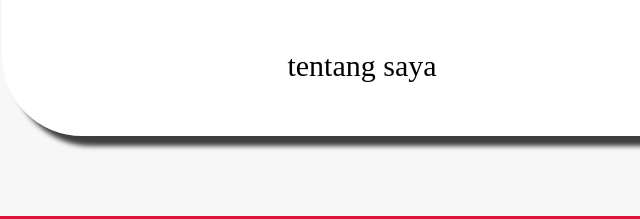
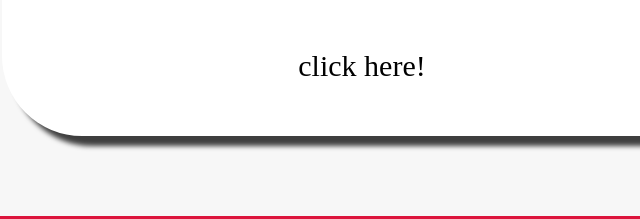
Before and after one commit to basyidchairil-netizen/website-saya, a plain HTML site: page about.html in a window 1280 px wide. Shown: the part 504-723 px from the top of the page, 278-918 px from the left. Drawn offline with Linux system fonts and the light colour scheme.

Commit message:
Update about.html

```diff
--- a/about.html
+++ b/about.html
@@ -25,7 +25,7 @@
     <DIV class="about-content">
       <a href="tentang sy.html" class="a-content">
         <IMG SRC="WhatsApp Image 2025-08-31 at 20.48.11_ddbbf75f.jpg" class="img-about" />
-        <p>tentang saya</p>
+        <p>click here!</p>
       </a>
     </DIV>
     <!-- KONTEN 1 END -->
@@ -37,4 +37,5 @@
     <!-- FOOTER END -->
   </div>
 </body>
+
 </html>
```
